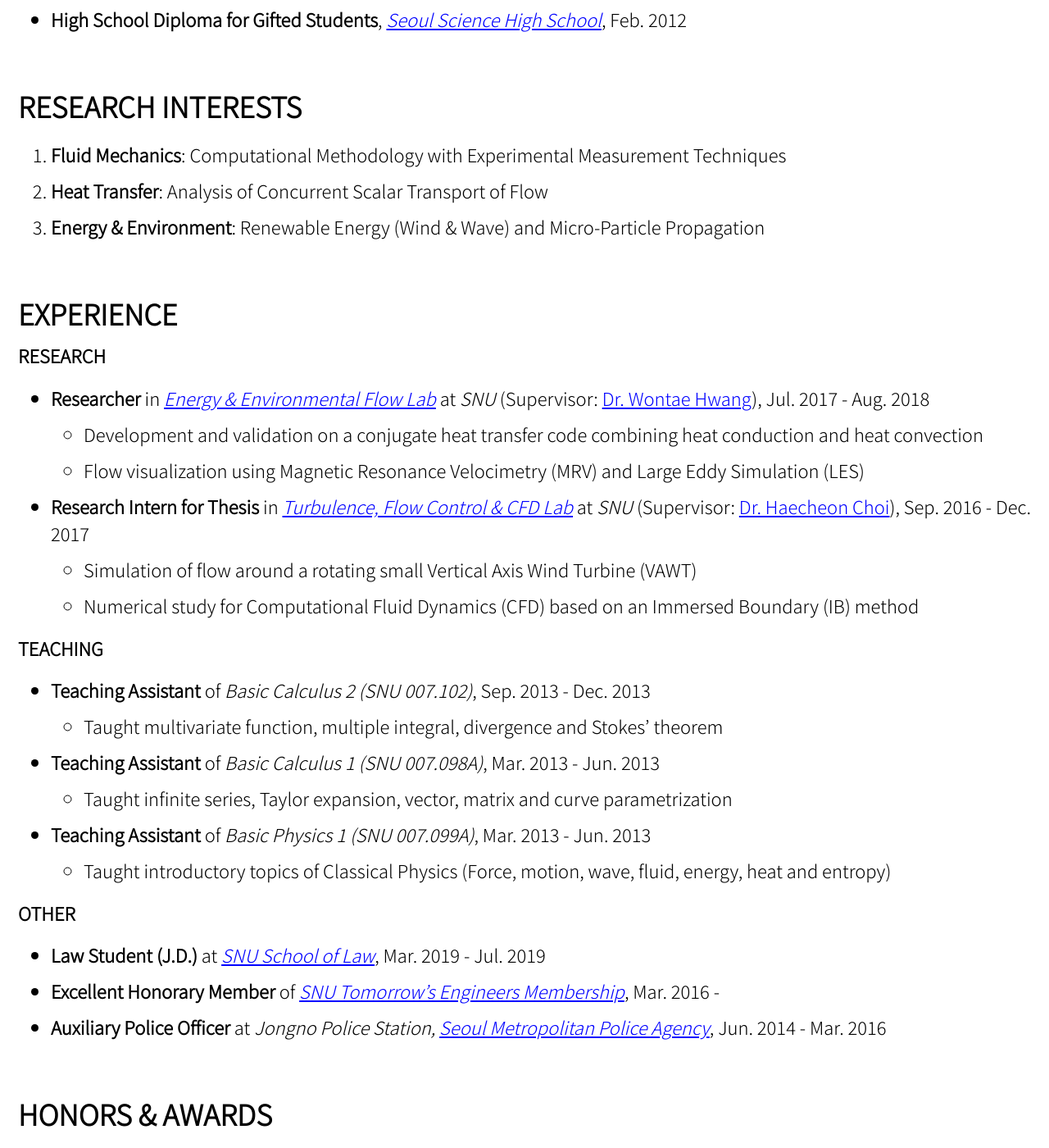
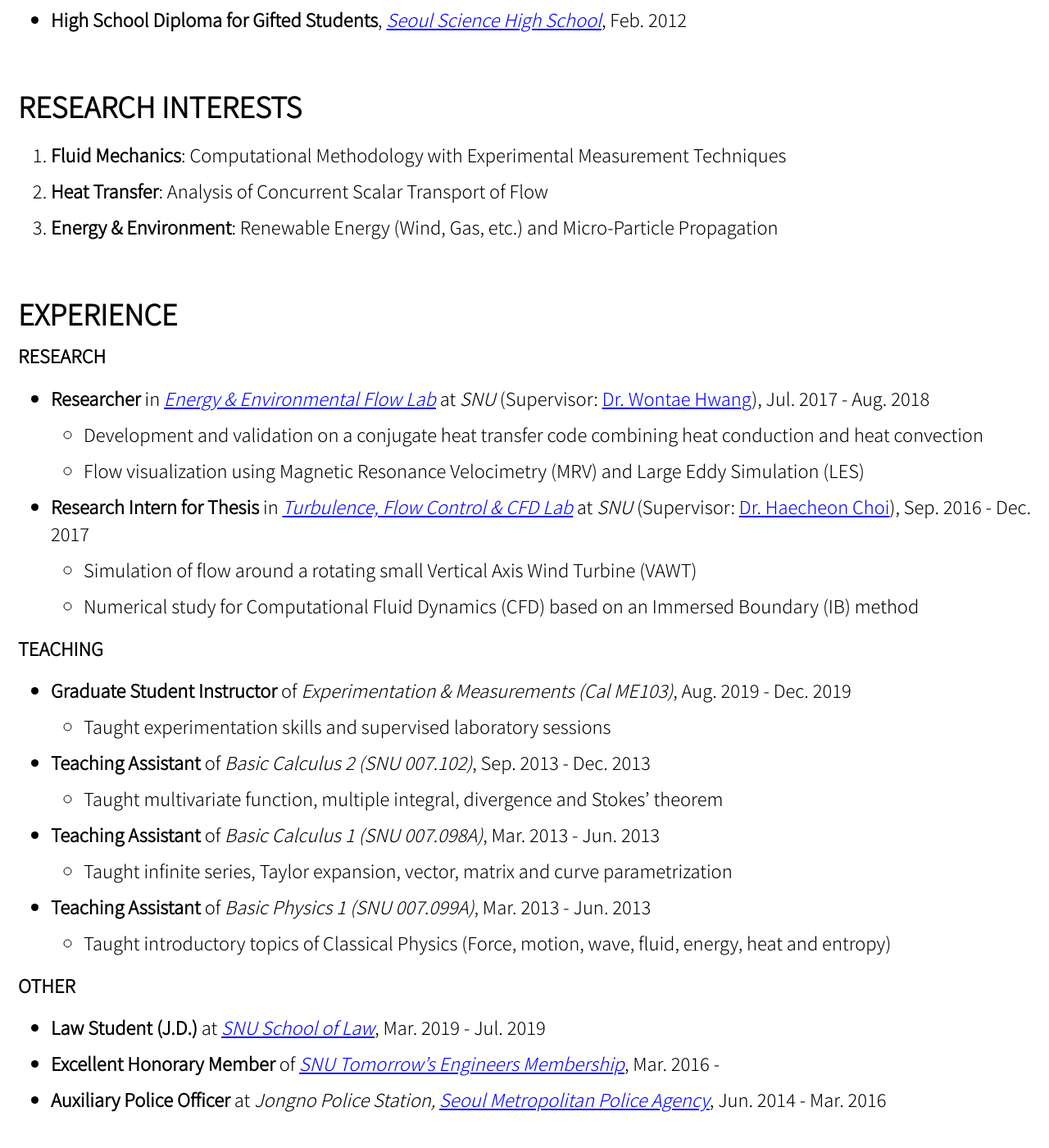
Before and after one commit to jun9303/jun9303.github.io, a Jekyll site: the page built from _pages/about.md, in a window 1280 px wide and 1400 px high, scrolled down 1128 px. Shown: the whole window at 82% size. Built offline with Jekyll 4.4.1, drawn with Linux system fonts in a browser that asks for light colours; cached includes are drawn as plain includes; nearby versions of some CDN libraries; some of the changed text lies outside the part shown.

Commit message:
Signed-off-by: jun9303 <jun9303@gmail.com>

```diff
--- a/_pages/about.md
+++ b/_pages/about.md
@@ -39,7 +39,7 @@ feature_row:
 
 1. **Fluid Mechanics**: Computational Methodology with Experimental Measurement Techniques
 2. **Heat Transfer**: Analysis of Concurrent Scalar Transport of Flow
-3. **Energy & Environment**: Renewable Energy (Wind & Wave) and Micro-Particle Propagation
+3. **Energy & Environment**: Renewable Energy (Wind, Gas, etc.) and Micro-Particle Propagation
 
 # EXPERIENCE
 
@@ -54,6 +54,9 @@ feature_row:
   + Numerical study for Computational Fluid Dynamics (CFD) based on an Immersed Boundary (IB) method
 
 ### TEACHING
+
+- **Graduate Student Instructor** of *Experimentation & Measurements (Cal ME103)*, Aug. 2019 - Dec. 2019
+  + Taught experimentation skills and supervised laboratory sessions
 
 - **Teaching Assistant** of *Basic Calculus 2 (SNU 007.102)*, Sep. 2013 - Dec. 2013
   + Taught multivariate function, multiple integral, divergence and Stokes' theorem
```
Also changed, not shown: other parts of _pages/about.md (+1 -1 lines).
